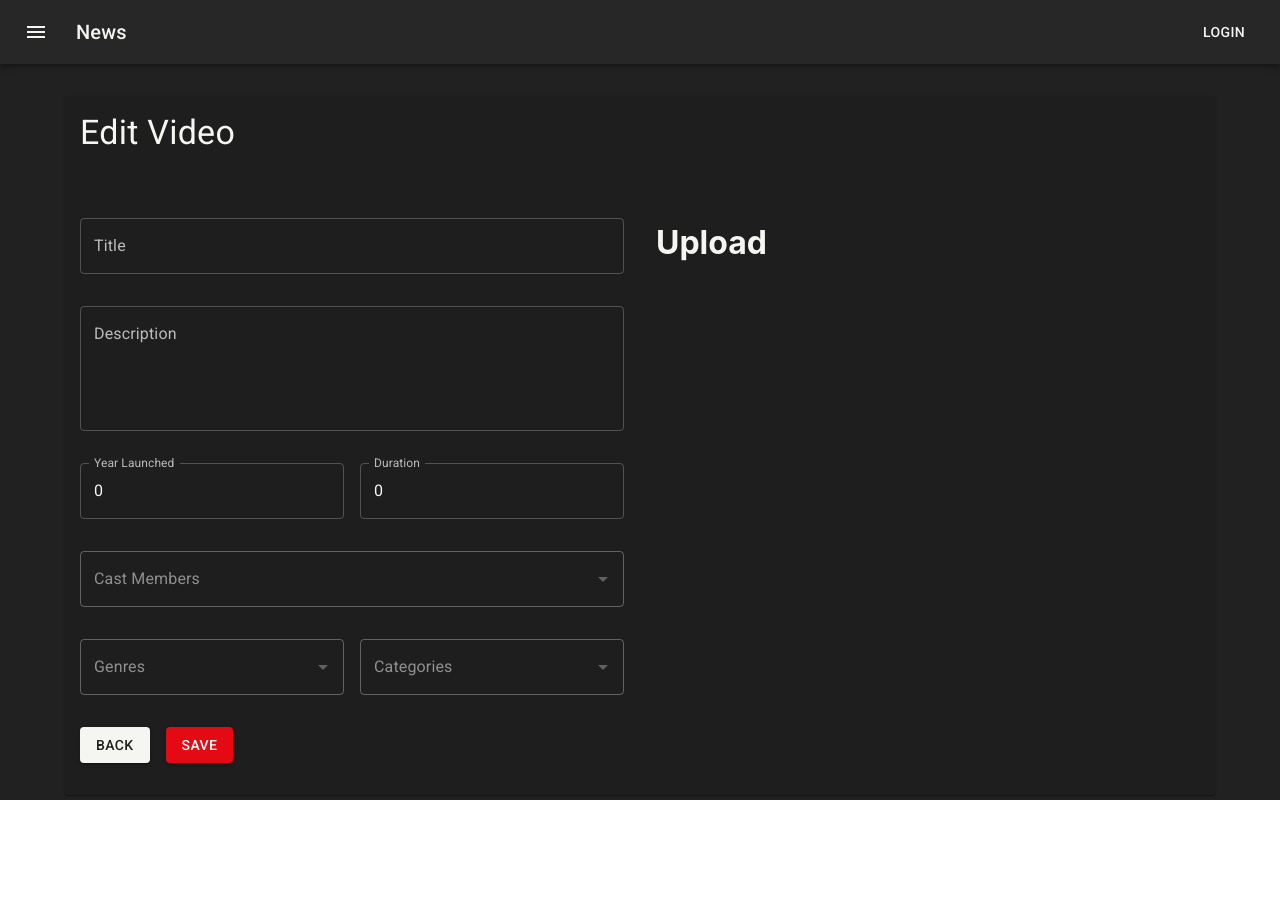
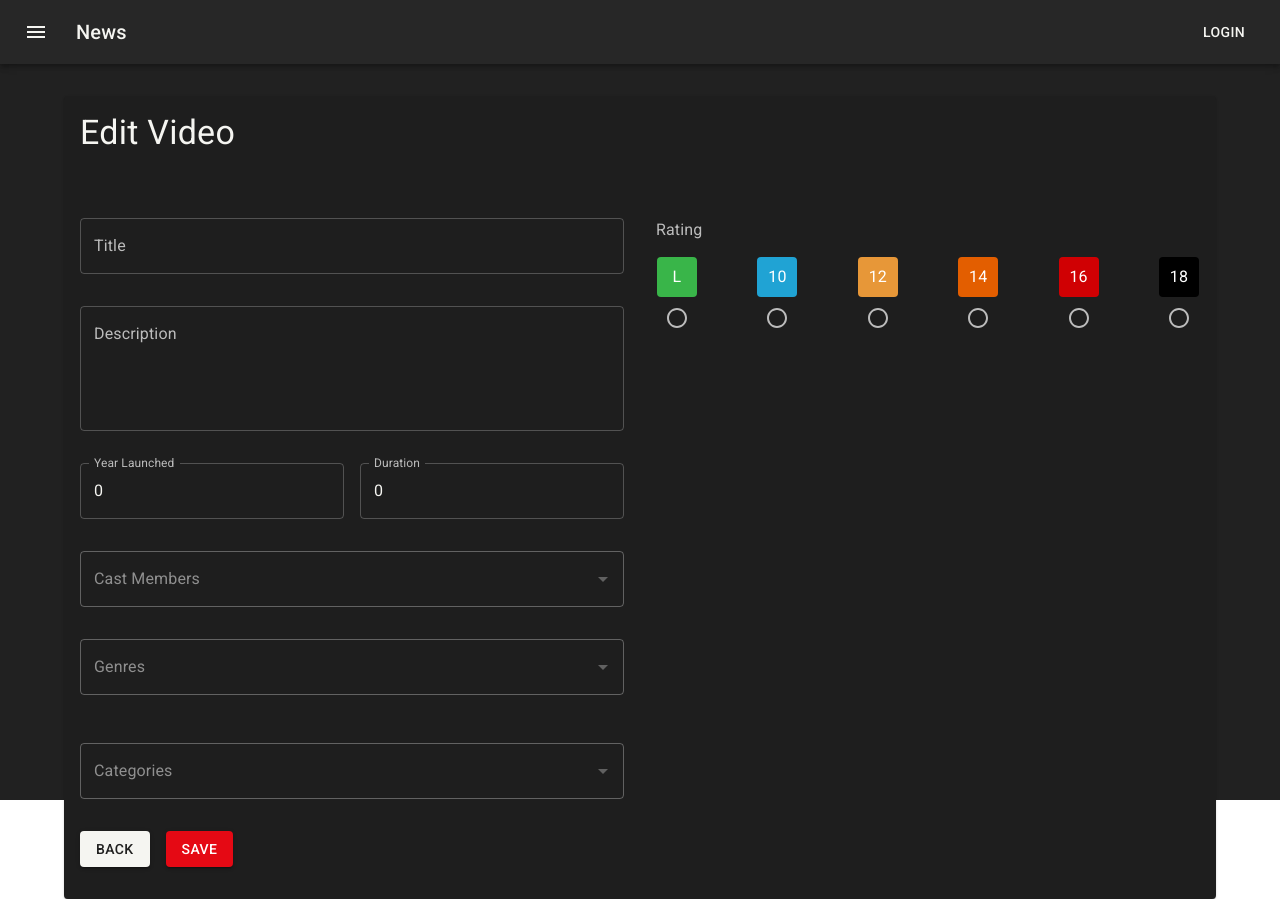
Before and after one commit to Lucassamuel97/admin-videos-react, a React (Vite) app: page /videos/edit/1 in a window 1280 px wide. Before the commit the page ends 800 px from the top, so only its background shows below. Built offline with nearby package versions, Linux system fonts and the light colour scheme; no server answers.

Commit message:
:sparkles: feat: Adiciona componente Rating e RatingsList, integrando ao formulário de vídeos

```diff
--- /dev/null
+++ b/src/components/Rating.tsx
@@ -0,0 +1,35 @@
+import { Box, Typography } from "@mui/material";
+
+const backgroundColors = {
+  L: "#39B549",
+  "10": "#20A3D4",
+  "12": "#E79738",
+  "14": "#E35E00",
+  "16": "#d00003",
+  "18": "#000000",
+};
+
+interface RatingProps {
+  rating: "L" | "10" | "12" | "14" | "16" | "18";
+}
+
+export const Rating: React.FC<RatingProps> = (props) => {
+  return (
+    <Box
+      sx={{
+        "& > :first-of-type": {
+          mr: 0,
+        },
+        width: 40,
+        height: 40,
+        backgroundColor: backgroundColors[props.rating],
+        borderRadius: "4px",
+        display: "flex",
+        justifyContent: "center",
+        alignItems: "center",
+      }}
+    >
+      <Typography color="white">{props.rating}</Typography>
+    </Box>
+  );
+};
--- /dev/null
+++ b/src/components/RatingsList.tsx
@@ -0,0 +1,64 @@
+import {
+    Box,
+    FormControlLabel,
+    FormControlLabelProps,
+    Radio,
+  } from "@mui/material";
+  import { Rating } from "./Rating";
+
+  const ratings: FormControlLabelProps[] = [
+    {
+      value: "L",
+      control: <Radio color="primary" />,
+      label: <Rating rating="L" />,
+      labelPlacement: "top",
+    },
+    {
+      value: "10",
+      control: <Radio color="primary" />,
+      label: <Rating rating="10" />,
+      labelPlacement: "top",
+    },
+    {
+      value: "12",
+      control: <Radio color="primary" />,
+      label: <Rating rating="12" />,
+      labelPlacement: "top",
+    },
+    {
+      value: "14",
+      control: <Radio color="primary" />,
+      label: <Rating rating="14" />,
+      labelPlacement: "top",
+    },
+    {
+      value: "16",
+      control: <Radio color="primary" />,
+      label: <Rating rating="16" />,
+      labelPlacement: "top",
+    },
+    {
+      value: "18",
+      control: <Radio color="primary" />,
+      label: <Rating rating="18" />,
+      labelPlacement: "top",
+    },
+  ];
+
+  export function RatingsList({ isDisabled }: { isDisabled?: boolean }) {
+    return (
+      <Box display={"flex"} justifyContent="space-between" width="100%">
+        {ratings.map((rating, index) => (
+          <FormControlLabel
+            key={index}
+            value={rating.value}
+            control={rating.control}
+            label={rating.label}
+            labelPlacement={rating.labelPlacement}
+            disabled={isDisabled}
+            sx={{ m: 0 }}
+          />
+        ))}
+      </Box>
+    );
+  }
--- a/src/features/videos/components/VideosForm.tsx
+++ b/src/features/videos/components/VideosForm.tsx
@@ -14,6 +14,7 @@ import { Category } from "../../../types/Category";
 import { Genre } from "../../../types/Genres";
 import { FileObject, Video } from "../../../types/Videos";
 import { AutoCompleteFields } from "../../../components/AutoCompleteFields";
+import { RatingsList } from "../../../components/RatingsList";
 
 type Props = {
     video: Video;
@@ -103,14 +104,13 @@ export function VideosForm({
                             />
                         </Grid>
 
-                        <Grid item xs={12}>
                         <Grid
                             container
                             alignContent={"center"}
                             justifyContent={"space-between"}
                             spacing={2}
                         >
-                                <Grid item xs={6}>
+                            <Grid item xs={12}>
                                 <AutoCompleteFields
                                     name="genres"
                                     label="Genres"
@@ -122,7 +122,7 @@ export function VideosForm({
                                 />
                             </Grid>
 
-                                <Grid item xs={6}>
+                            <Grid item xs={12}>
                                 <AutoCompleteFields
                                     name="categories"
                                     label="Categories"
@@ -135,9 +135,20 @@ export function VideosForm({
                             </Grid>
                         </Grid>
                     </Grid>
-                    </Grid>
                     <Grid item xs={12} md={6} sx={{ "& .MuiTextField-root": { my: 2 } }}>
-                        <h1>Upload</h1>
+                        <FormControl fullWidth>
+                            <Box mt={2} mb={2}>
+                                <FormLabel component="legend">Rating</FormLabel>
+                            </Box>
+                            <RadioGroup
+                                row
+                                name="rating"
+                                value={video.rating}
+                                onChange={handleChange}
+                            >
+                                <RatingsList isDisabled={isDisabled} />
+                            </RadioGroup>
+                        </FormControl>
                     </Grid>
                 </Grid>
                 <Box display="flex" sx={{ my: 2 }} gap={2}>
```
Lines whose indentation alone changed are shown as unchanged.
